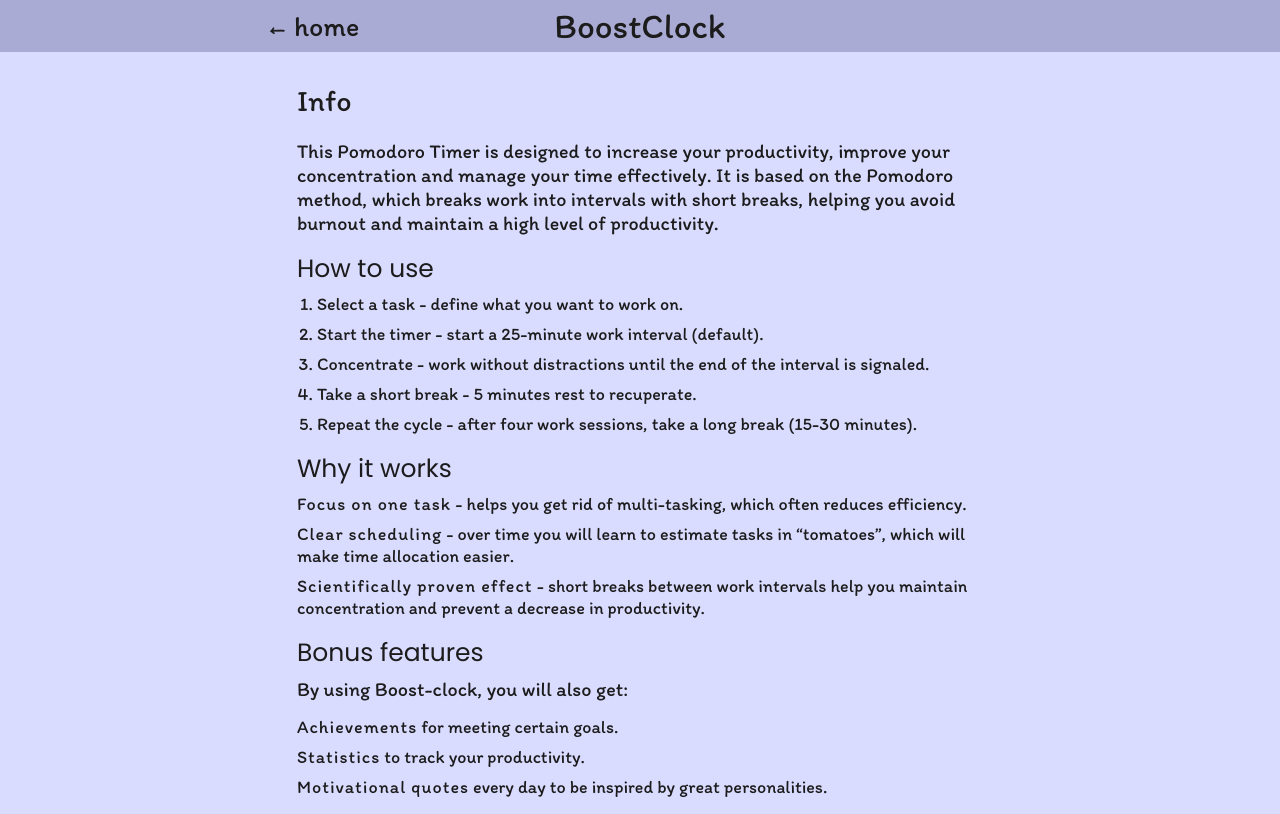
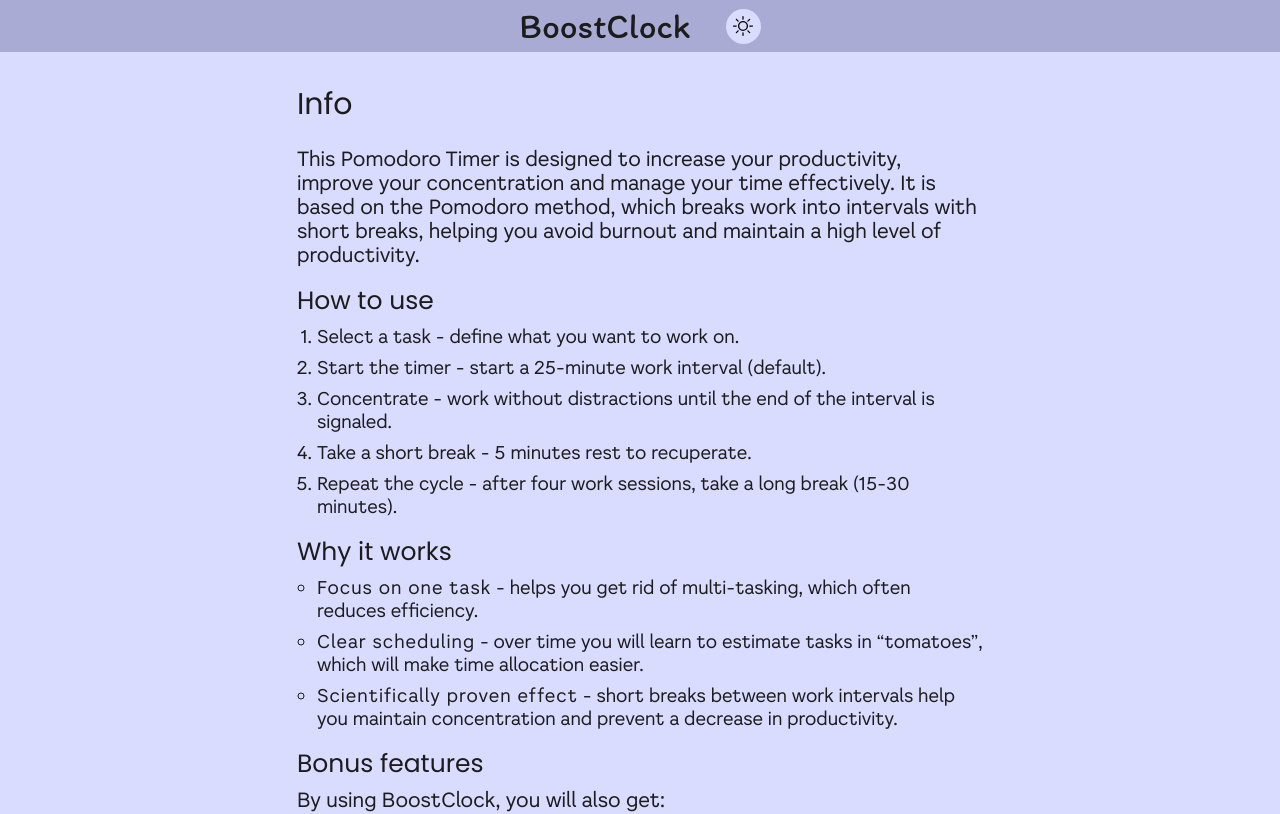
Before and after one commit to flionx/boost-clock, a React (Vite) app: page /info in a window 1280 px wide. Shown: the top 814 px of the page. Built offline with nearby package versions, Linux system fonts and the light colour scheme; a web font is replaced by a local one.

Commit message:
fonts and HeaderSecond styles

```diff
--- a/src/components/Header/Header.css
+++ b/src/components/Header/Header.css
@@ -8,20 +8,18 @@
   justify-content: space-between;
   align-items: center;
 }
-.header__content-second {
+.header__content-center {
   display: flex;
   justify-content: center;
   align-items: center;
-  position: relative;
+  column-gap: 35px;
 }
-.header__content-second a {
-  position: absolute;
-  left: 0;
-  color: currentColor;
-  font-size: 28px;
-}
+
 .header__logo {
   font-size: 35px;
+}
+.header__logo a{
+  color: currentColor;
 }
 
 .header__right {
--- a/src/components/HeaderSecond/HeaderSecond.jsx
+++ b/src/components/HeaderSecond/HeaderSecond.jsx
@@ -1,13 +1,19 @@
 import React from 'react'
 import { Link } from 'react-router-dom';
+import useChangeTheme from '../../hooks/useChangeTheme';
 
 const HeaderSecond = () => {
+
+  const {changeTheme} = useChangeTheme();
+
   return (
     <header className="header">
-            <div className="container header__content-second">
-                <Link to='/'>&#8592; home</Link>
-                <h1 className="header__logo">BoostClock</h1>
-            </div>
+            <div className="container header__content-center">
+                <h1 className="header__logo"><Link to='/'>BoostClock</Link></h1>
+                <button
+                    onClick={changeTheme}
+                    className="header__theme btn-ui"></button>
+                </div>
     </header>
   )
 }
--- a/src/css/index.css
+++ b/src/css/index.css
@@ -34,6 +34,7 @@
 
   --main-font: 'Itim', 'Literal', sans-serif;
   --menu-font: 'Poppins', sans-serif;
+  --font-for-reading: 'Literal', sans-serif;
 
   --color-item-modal-menu: #FFFFFF;
   --color-item-modal-text-bg: #B7B9D8;
--- a/src/css/media.css
+++ b/src/css/media.css
@@ -37,12 +37,6 @@
   }
 }
 
-@media (max-width: 750px) {
-  .header__content-second .header__logo {
-    margin-left: auto;
-    margin-right: 50px;
-  }
-}
 @media (max-width: 480px) {
   .header__burger-list {
     left: 50%;
--- a/src/pages/infoPage.jsx
+++ b/src/pages/infoPage.jsx
@@ -21,13 +21,13 @@
             <li><span>Scientifically proven effect</span> - short breaks between work intervals help you maintain concentration and prevent a decrease in productivity.</li>
         </ul>
         <h3>Bonus features</h3>
-        <p>By using Boost-clock, you will also get:</p>
+        <p>By using BoostClock, you will also get:</p>
         <ul>
             <li><span>Achievements</span> for meeting certain goals.</li>
             <li><span>Statistics</span> to track your productivity.</li>
             <li><span>Motivational quotes</span> every day to be inspired by great personalities.</li>
         </ul>
-        <p>Apply the Pomodoro method with Boost-clock and achieve more in less time!</p>
+        <p>Apply the Pomodoro method with BoostClock and achieve more in less time!</p>
     </div>
   )
 }
--- a/src/pages/secondPages.css
+++ b/src/pages/secondPages.css
@@ -4,6 +4,8 @@
 .container-second h2{
     font-size: 30px;
     margin-bottom: 20px;
+    font-family: var(--menu-font);
+
 }
 .container-second h3{
     font-size: 25px;
@@ -11,18 +13,19 @@
     font-family: var(--menu-font);
 }
 .container-second p{
-    font-family: var(--main-font);
+    font-family: var(--font-for-reading);
     font-size: 20px;
     margin-bottom: 15px;
     line-height: 1.2;
 }
 .container-second ul,
 .container-second ol {
+    padding-left: 20px;
+    font-size: 18px;
     margin-bottom: 15px;
-    font-size: 18px;
-}
-.container-second ol {
-    padding-left: 20px;
+    font-family: var(--font-for-reading);
+
+
 }
 .container-second ol li:not(:last-child),
 .container-second ul li:not(:last-child) {
@@ -32,3 +35,7 @@
 .container-second span {
     letter-spacing: 1px;
 }
+
+.container-second ul li{
+    list-style-type: circle;
+}
```
